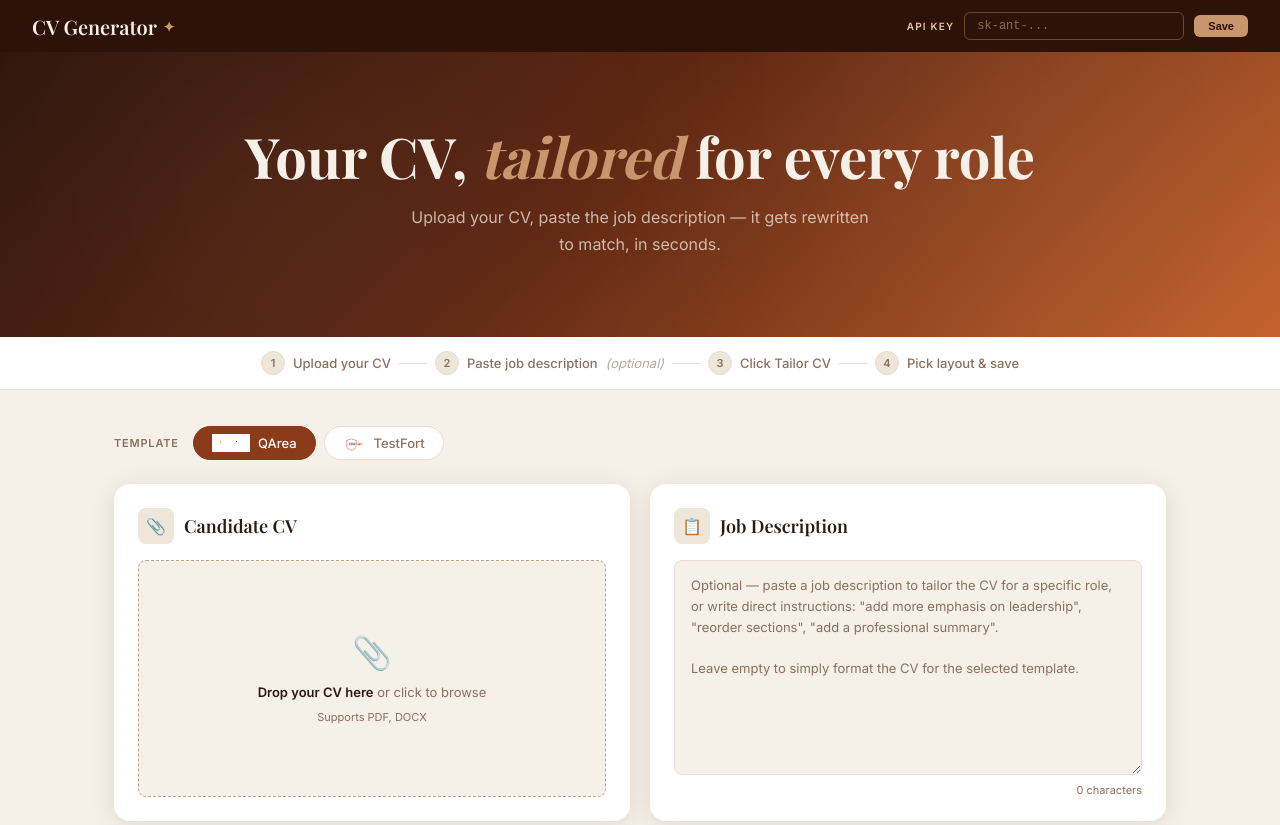
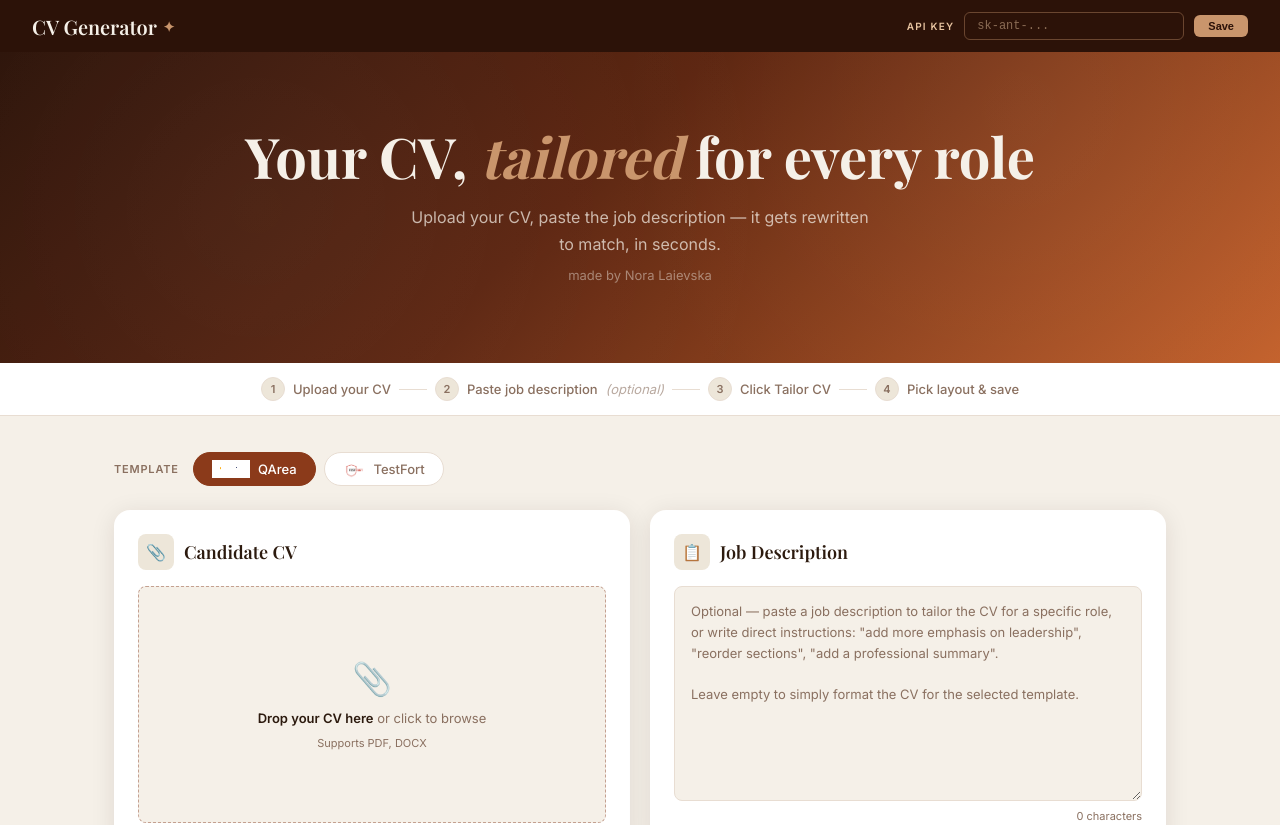
Before and after one commit to nora-la21/CV-generator, a React (Vite) app: page / in a window 1280 px wide. Shown: the top 825 px of the page. Built offline with nearby package versions, Linux system fonts and the light colour scheme; a web font is replaced by a local one.

Commit message:
Add 'made by Nora Laievska' credit below hero subtitle
https://claude.ai/code/session_016GJRLiZBmXvTHMBad4H82t

```diff
--- a/src/App.jsx
+++ b/src/App.jsx
@@ -94,6 +94,7 @@ export default function App() {
         <p className="hero-subtitle">
           Upload your CV, paste the job description — it gets rewritten to match, in seconds.
         </p>
+        <p className="hero-credit">made by Nora Laievska</p>
       </section>
 
       {/* ── Steps ── */}
--- a/src/styles.css
+++ b/src/styles.css
@@ -56,6 +56,7 @@ body { font-family: var(--sans); background: var(--cream); color: var(--text); -
 .hero-title { font-family: var(--serif); font-size: clamp(34px, 5vw, 56px); font-weight: 700; color: var(--cream); line-height: 1.15; margin-bottom: 16px; position: relative; }
 .hero-title .italic-accent { font-style: italic; color: var(--gold); }
 .hero-subtitle { font-size: 16px; color: rgba(245,240,232,0.72); max-width: 460px; margin: 0 auto; line-height: 1.65; position: relative; }
+.hero-credit { font-size: 13px; color: rgba(245,240,232,0.45); margin-top: 10px; }
 
 /* ── Steps Bar ───────────────────────────────────── */
 .steps-bar { background: var(--white); border-bottom: 1px solid var(--border); padding: 14px 24px; display: flex; align-items: center; justify-content: center; gap: 8px; flex-wrap: wrap; }
```
